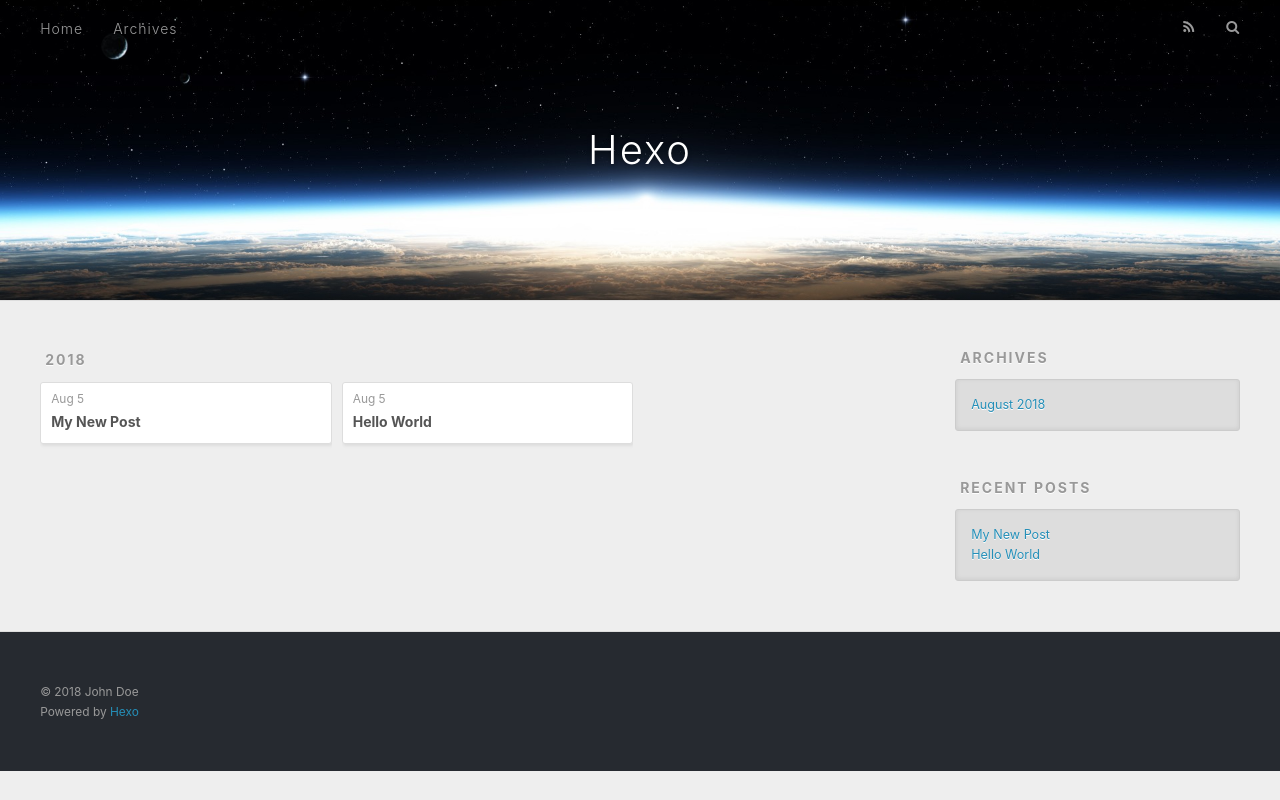
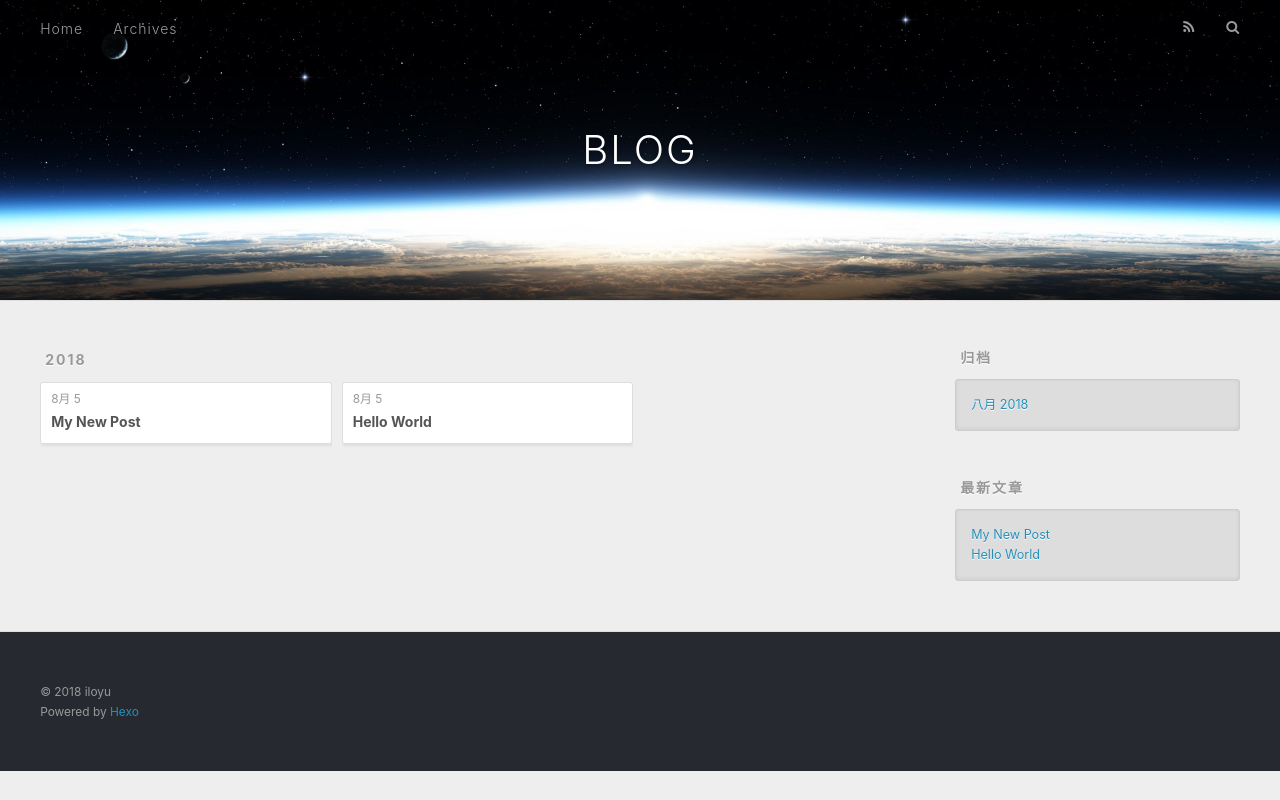
Before and after one commit to iloyu/iloyu.github.io, a plain HTML site: page archives/index.html in a window 1280 px wide. Drawn offline with nearby package versions, Linux system fonts and the light colour scheme.

Commit message:
Site updated: 2018-08-06 10:28:42

```diff
--- a/archives/index.html
+++ b/archives/index.html
@@ -5,17 +5,18 @@
 
 
 
-  <title>Archives | Hexo</title>
+  <title>归档 | BLOG</title>
   <meta name="viewport" content="width=device-width, initial-scale=1, maximum-scale=1">
-  <meta property="og:type" content="website">
-<meta property="og:title" content="Hexo">
+  <meta name="keywords" content="blog ,essay">
+<meta property="og:type" content="website">
+<meta property="og:title" content="BLOG">
 <meta property="og:url" content="http://yoursite.com/archives/index.html">
-<meta property="og:site_name" content="Hexo">
-<meta property="og:locale" content="default">
+<meta property="og:site_name" content="BLOG">
+<meta property="og:locale" content="zh-CN">
 <meta name="twitter:card" content="summary">
-<meta name="twitter:title" content="Hexo">
+<meta name="twitter:title" content="BLOG">
 
-    <link rel="alternate" href="/atom.xml" title="Hexo" type="application/atom+xml">
+    <link rel="alternate" href="/atom.xml" title="BLOG" type="application/atom+xml">
 
 
     <link rel="icon" href="/favicon.png">
@@ -34,7 +35,7 @@
   <div id="header-outer" class="outer">
     <div id="header-title" class="inner">
       <h1 id="logo-wrap">
-        <a href="/" id="logo">Hexo</a>
+        <a href="/" id="logo">BLOG</a>
       </h1>
 
     </div>
@@ -51,7 +52,7 @@
 
           <a id="nav-rss-link" class="nav-icon" href="/atom.xml" title="RSS Feed"></a>
 
-        <a id="nav-search-btn" class="nav-icon" title="Search"></a>
+        <a id="nav-search-btn" class="nav-icon" title="搜索"></a>
       </nav>
       <div id="search-form-wrap">
         <form action="//google.com/search" method="get" accept-charset="UTF-8" class="search-form"><input type="search" name="q" class="search-form-input" placeholder="Search"><button type="submit" class="search-form-submit">&#xF002;</button><input type="hidden" name="sitesearch" value="http://yoursite.com"></form>
@@ -77,7 +78,7 @@
   <div class="archive-article-inner">
     <header class="archive-article-header">
       <a href="/2018/08/05/My-New-Post/" class="archive-article-date">
-  <time datetime="2018-08-05T09:18:44.000Z" itemprop="datePublished">Aug 5</time>
+  <time datetime="2018-08-05T09:18:44.000Z" itemprop="datePublished">8月 5</time>
 </a>
 
 
@@ -96,7 +97,7 @@
   <div class="archive-article-inner">
     <header class="archive-article-header">
       <a href="/2018/08/05/hello-world/" class="archive-article-date">
-  <time datetime="2018-08-05T08:51:19.371Z" itemprop="datePublished">Aug 5</time>
+  <time datetime="2018-08-05T08:51:19.371Z" itemprop="datePublished">8月 5</time>
 </a>
 
 
@@ -128,9 +129,9 @@
 
 
   <div class="widget-wrap">
-    <h3 class="widget-title">Archives</h3>
+    <h3 class="widget-title">归档</h3>
     <div class="widget">
-      <ul class="archive-list"><li class="archive-list-item"><a class="archive-list-link" href="/archives/2018/08/">August 2018</a></li></ul>
+      <ul class="archive-list"><li class="archive-list-item"><a class="archive-list-link" href="/archives/2018/08/">八月 2018</a></li></ul>
     </div>
   </div>
 
@@ -138,7 +139,7 @@
 
 
   <div class="widget-wrap">
-    <h3 class="widget-title">Recent Posts</h3>
+    <h3 class="widget-title">最新文章</h3>
     <div class="widget">
       <ul>
 
@@ -162,7 +163,7 @@
 
   <div class="outer">
     <div id="footer-info" class="inner">
-      &copy; 2018 John Doe<br>
+      &copy; 2018 iloyu<br>
       Powered by <a href="http://hexo.io/" target="_blank">Hexo</a>
     </div>
   </div>
```
Also changed, not shown: 2018/08/05/My-New-Post/index.html (+13 -12 lines), 2018/08/05/hello-world/index.html (+12 -11 lines), archives/2018/08/index.html (+16 -15 lines), archives/2018/index.html (+16 -15 lines), index.html (+16 -15 lines), 1 other file.
